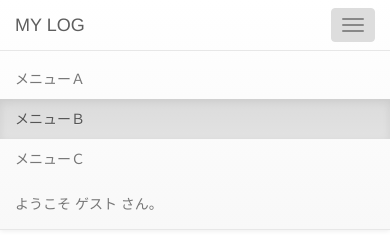
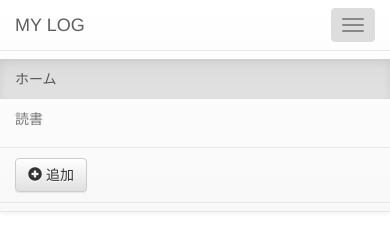
Before and after one commit to kozake/myLog, a plain HTML site: page www/index.html in a window 390 px wide. Both pictures are taken after a click on the button "Toggle navigation". Drawn offline with Linux system fonts and the light colour scheme; some packages are replaced by stand-ins of ours.

Commit message:
mock作成中〜

```diff
--- a/www/index.html
+++ b/www/index.html
@@ -32,19 +32,23 @@
 
     		<div class="collapse navbar-collapse" id="navbarEexample8">
     			<ul class="nav navbar-nav">
-    				<li><a href="#">メニューＡ</a></li>
-    				<li class="active"><a href="#">メニューＢ</a></li>
-    				<li><a href="#">メニューＣ</a></li>
+            <li class="active"><a href="#">ホーム</a></li>
+    				<li><a href="#">読書</a></li>
     			</ul>
-    			<p class="navbar-text navbar-right">ようこそ <a href="#" class="navbar-link">ゲスト</a> さん。</p>
-    		</div>
+          <form class="navbar-form navbar-left navbar-right">
+            <button type="button" class="btn btn-default" aria-label="Left Align">
+              <span class="glyphicon glyphicon-plus-sign" aria-hidden="true"></span>
+              追加
+            </button>
+          </form>
+        </div>
     	</div>
     </nav>
 
     <div class="list-group">
-    	<a class="list-group-item list-group-item-success" href="#">
+    	<a class="list-group-item list-group-item-info" href="#">
     		<h4 class="list-group-item-heading">読書</h4>
-    		<p class="list-group-item-text">段落Ａ</p>
+    		<p class="list-group-item-text">前回記録：2015/11/7(火) - シングルページWebアプリケーション 32/456</p>
     	</a>
     </div>
 
```
